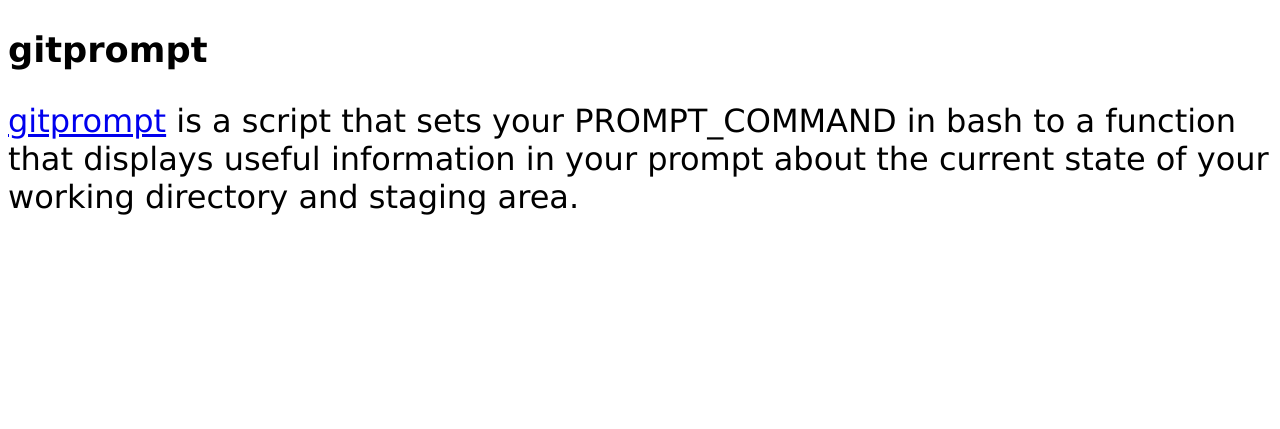
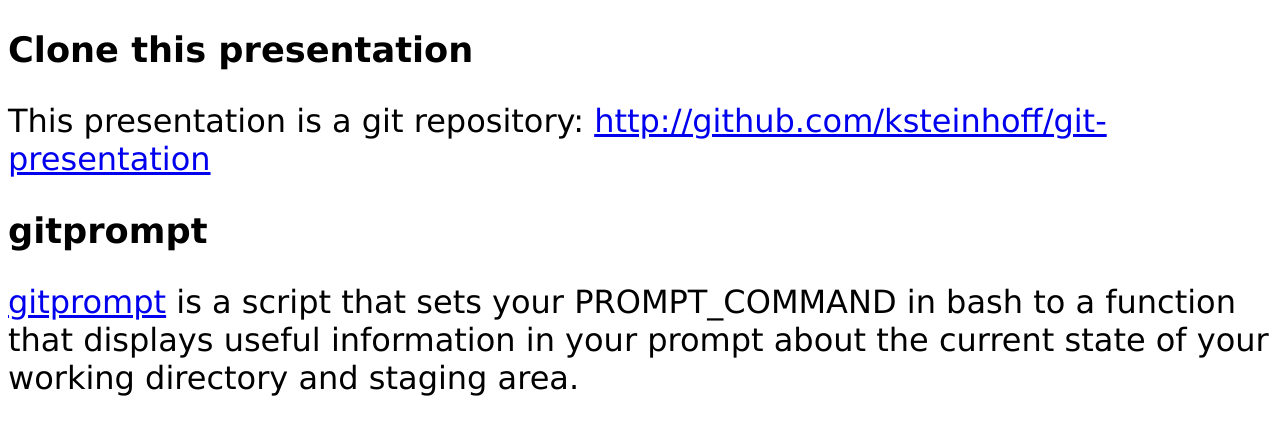
Before and after one commit to kris-steinhoff/git-presentation, a plain HTML site: page index.html in a window 1280 px wide. Shown: the part 1537-1966 px from the top of the page. Before the commit the page ends 1785 px from the top, so only its background shows below. Drawn offline with Linux system fonts and the light colour scheme.

Commit message:
removed symlink to repo, put it on github

```diff
--- a/index.html
+++ b/index.html
@@ -56,6 +56,11 @@ code {
 
 <p> <img src="http://whygitisbetterthanx.com/images/local-remote.png" /></p>
 
+<h2>Clone this presentation</h2>
+
+<p>This presentation is a git repository: <a href="http://github.com/ksteinhoff/git-presentation">http://github.com/ksteinhoff/git-presentation</a></p>
+
+
 <h2>gitprompt</h2>
 
 <p><a href="https://github.com/ksteinhoff/gitprompt">gitprompt</a> is a script that sets your PROMPT_COMMAND in bash to a function that displays useful information in your prompt about the current state of your working directory and staging area.</p>
```
Also changed, not shown: 1 other file.
